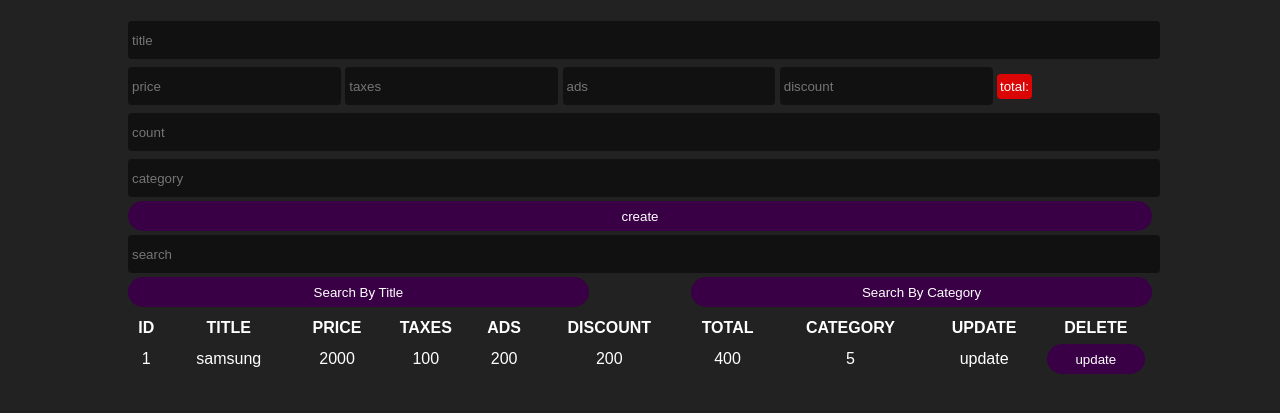
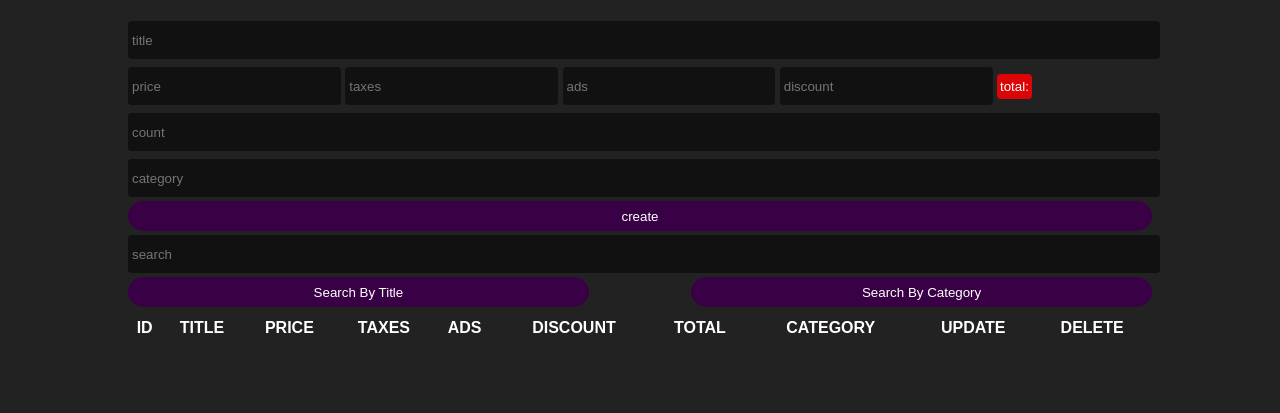
Before and after one commit to ibrahim1i1/cruds-, a plain HTML site: page index.HTML in a window 1280 px wide. Shown: the part 69-482 px from the top of the page. Drawn offline with Linux system fonts and the light colour scheme.

```diff
--- a/index.HTML
+++ b/index.HTML
@@ -51,17 +51,6 @@
                             </tr>
                         </thead>
                         <tbody id="tbody">
-                            <tr>
-                                <td>1</td>
-                                <td>samsung</td>
-                                <td>2000</td>
-                                <td>100</td>
-                                <td>200</td>
-                                <td>200</td>
-                                <td>400</td>
-                                <td>5</td>
-                                <td>update</td>
-                                <td><button id="update">update</button></td>
                         </tbody>
                     </table>
                 </div>
```
